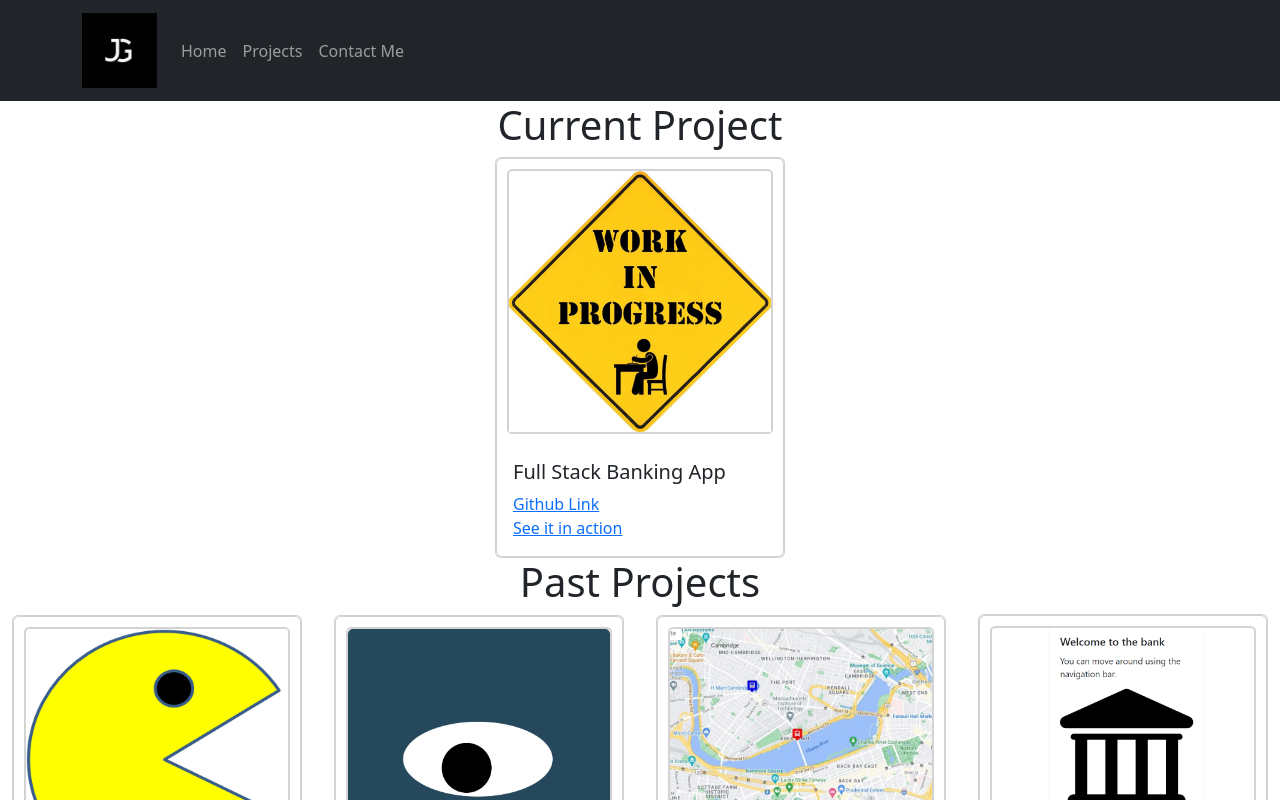
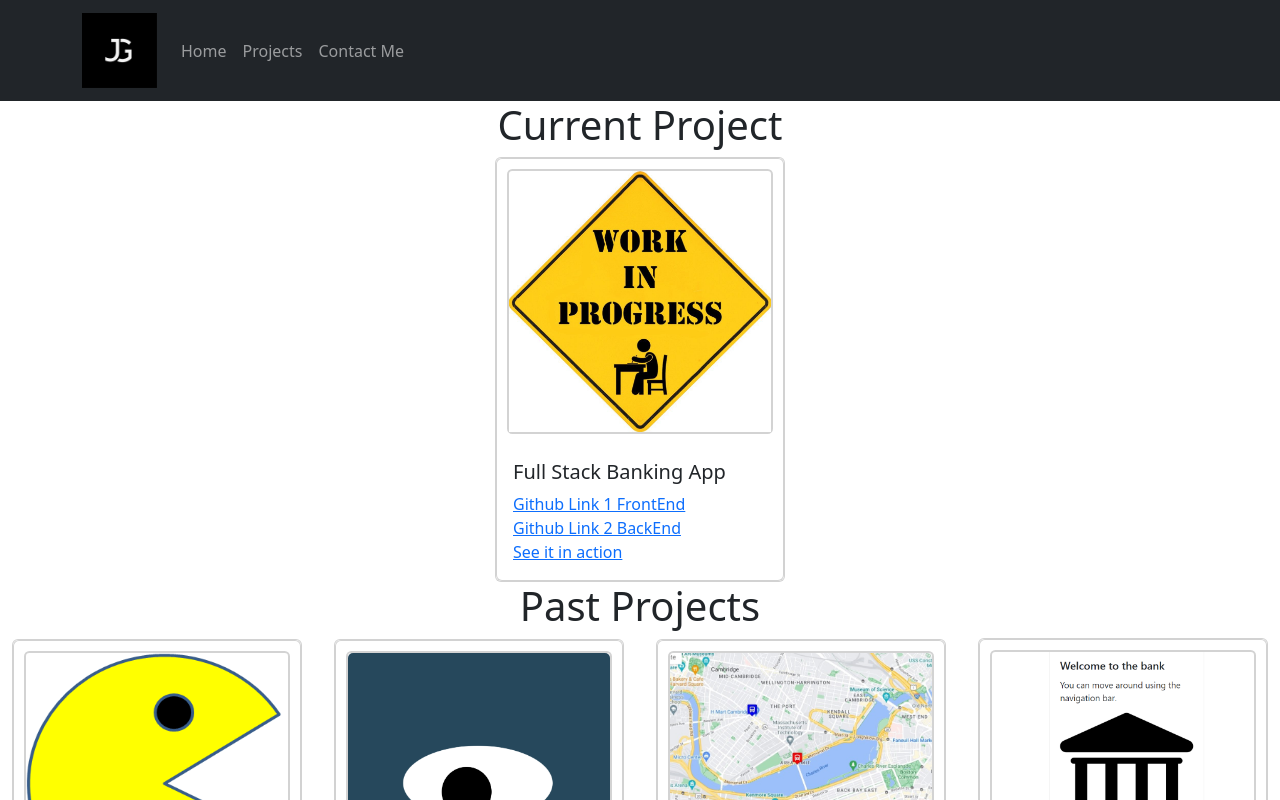
Before and after one commit to JAGeorge54/Portfolio, a React (Vite) app: page /projects in a window 1280 px wide. Shown: the top 800 px of the page. Built offline with nearby package versions, Linux system fonts and the light colour scheme; the HTML template or start-up script is replaced by a standard one.

Commit message:
added git repos for new project

```diff
--- a/src/pages/projects/Projects.jsx
+++ b/src/pages/projects/Projects.jsx
@@ -20,7 +20,9 @@ function Projects() {
                         <Card.Body>
                             <Card.Title>Full Stack Banking App</Card.Title>
                             <Card.Text>
-                                <a href='/comingSoon'>Github Link</a>
+                                <a href='https://github.com/JAGeorge54/bad-bank-react'>Github Link 1 FrontEnd</a>
+                                <br />
+                                <a href='https://github.com/JAGeorge54/badbank-react-backend'>Github Link 2 BackEnd</a>
                                 <br />
                                 <a href='/comingSoon'>See it in action</a>
                             </Card.Text>
```
